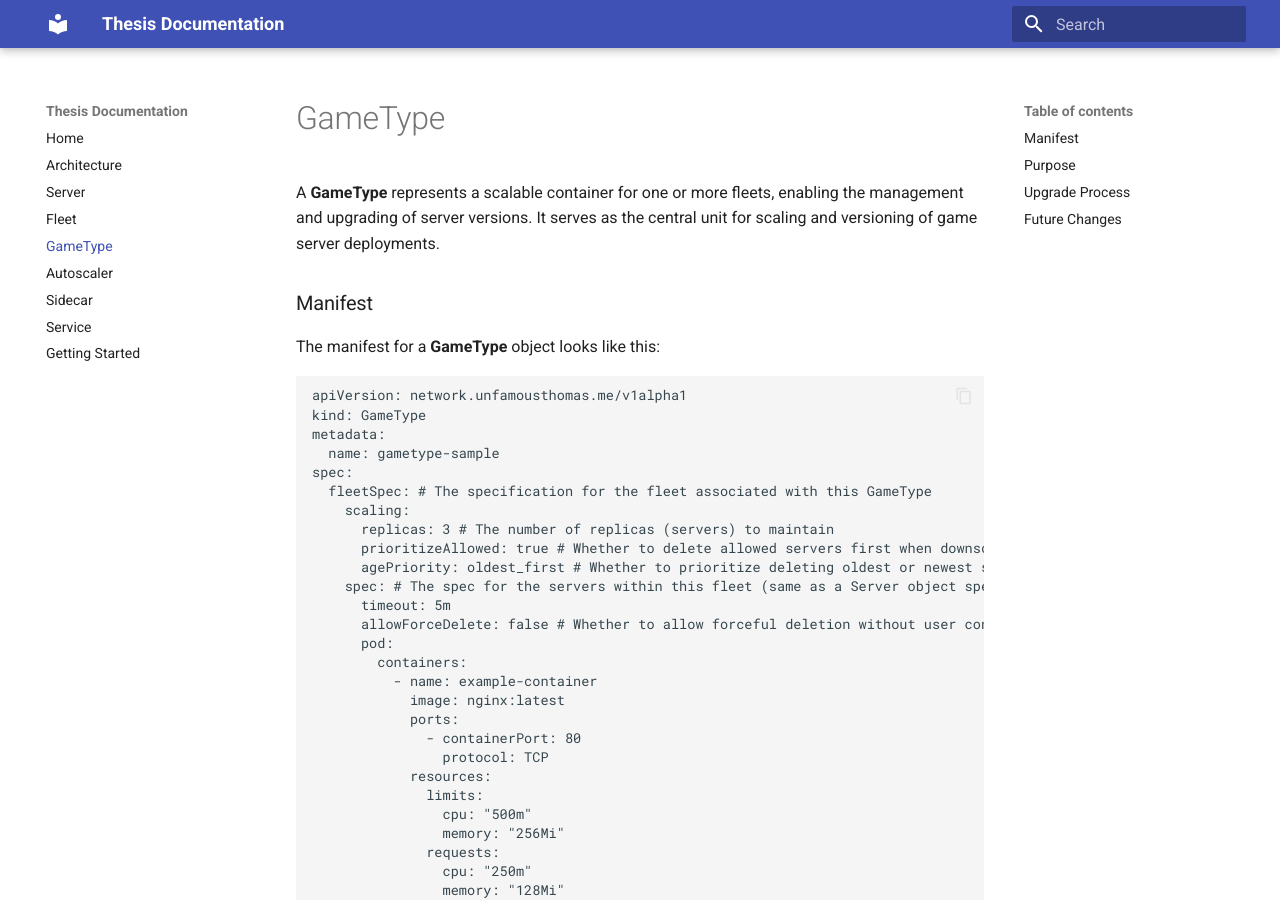
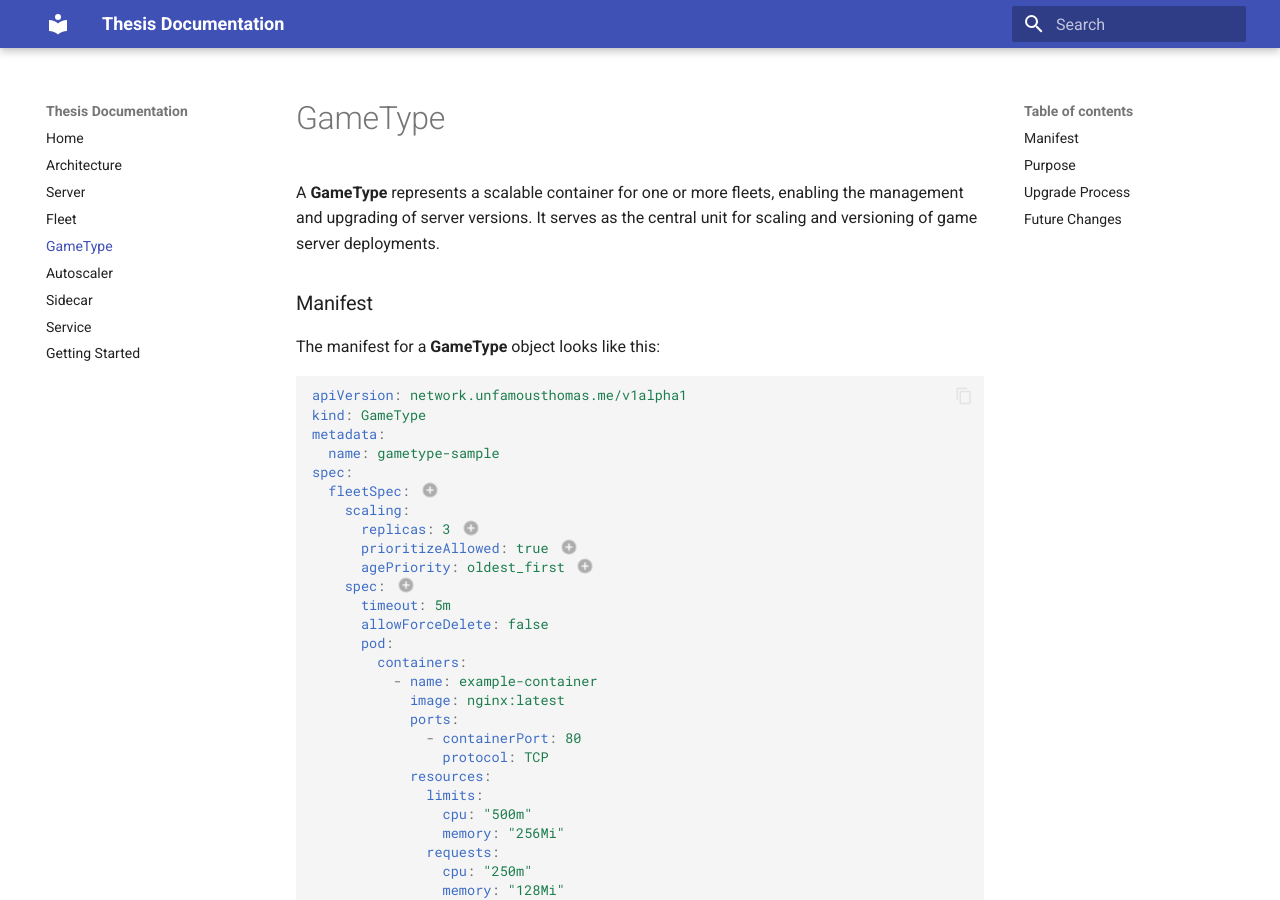
Before and after one commit to UnfamousThomas/thesis-initial, an MkDocs documentation site: the page built from documentation/docs/gametype.md, in a window 1280 px wide and 900 px high. Built offline with MkDocs 1.6.1 and Material for MkDocs 9.7.7, drawn with Linux system fonts in a browser that asks for light colours.

Commit message:
improve documentation 2

```diff
--- a/documentation/docs/gametype.md
+++ b/documentation/docs/gametype.md
@@ -12,14 +12,14 @@ kind: GameType
 metadata:
   name: gametype-sample
 spec:
-  fleetSpec: # The specification for the fleet associated with this GameType
+  fleetSpec: # (1)! The specification for the fleet associated with this GameType
     scaling:
-      replicas: 3 # The number of replicas (servers) to maintain
-      prioritizeAllowed: true # Whether to delete allowed servers first when downscaling
-      agePriority: oldest_first # Whether to prioritize deleting oldest or newest servers when scaling down
-    spec: # The spec for the servers within this fleet (same as a Server object spec)
+      replicas: 3 # (2)!
+      prioritizeAllowed: true # (3)!
+      agePriority: oldest_first # (4)!
+    spec: # (5)!
       timeout: 5m
-      allowForceDelete: false # Whether to allow forceful deletion without user consent
+      allowForceDelete: false
       pod:
         containers:
           - name: example-container
--- a/documentation/mkdocs.yml
+++ b/documentation/mkdocs.yml
@@ -6,6 +6,14 @@ theme:
     - content.code.copy # Enable code-block copying
     - content.mode.select #Enable selection
     - content.code.annotate
+markdown_extensions:
+  - pymdownx.highlight:
+      anchor_linenums: true
+      line_spans: __span
+      pygments_lang_class: true
+  - pymdownx.inlinehilite
+  - pymdownx.snippets
+  - pymdownx.superfences
 nav:
   - Home: index.md
   - Architecture: architecture.md
```
Also changed, not shown: other parts of documentation/docs/gametype.md (+5 -0 lines), documentation/docs/autoscaler.md (+16 -8 lines), documentation/docs/fleet.md (+13 -4 lines), documentation/docs/server.md (+1 -0 lines), 2 other files.
